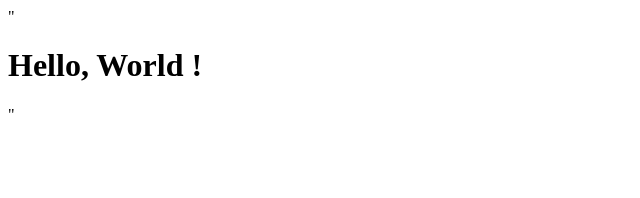
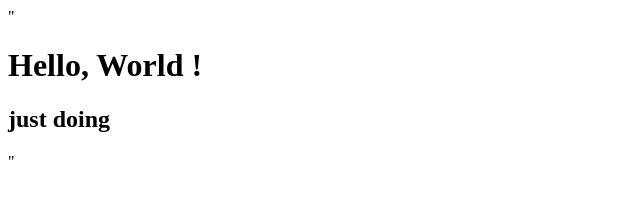
Before and after one commit to MadhavKamble/DEvOpsISE2, a plain HTML site: page index.html in a window 1280 px wide. Shown: the whole page, without its empty margins (0-640 px from the left). Drawn offline with Linux system fonts and the light colour scheme.

Commit message:
just doing commit

```diff
--- a/index.html
+++ b/index.html
@@ -1 +1 @@
-"<!DOCTYPE html> <html> <head><title> My Web App</title></head><body><h1>Hello, World !</h1></body></html>"
+"<!DOCTYPE html> <html> <head><title> My Web App</title></head><body><h1>Hello, World !</h1><h2>just doing</h2></body></html>"
```
